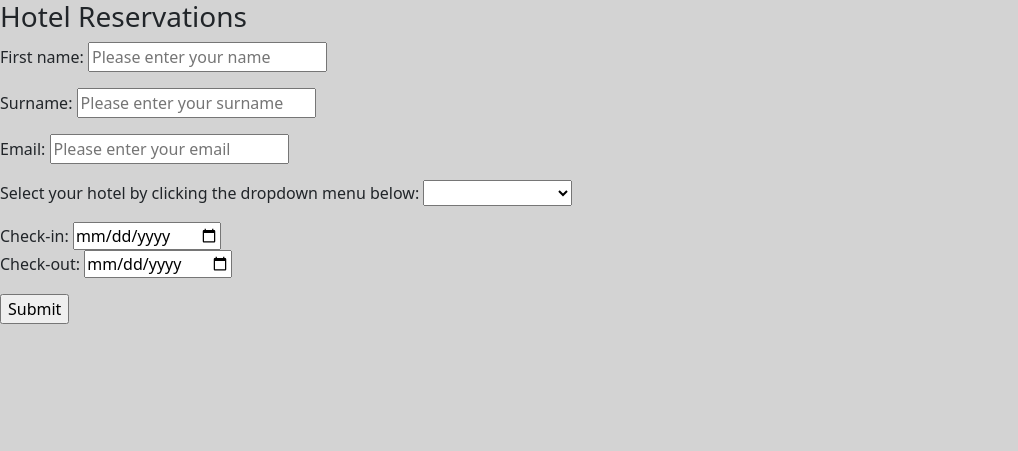
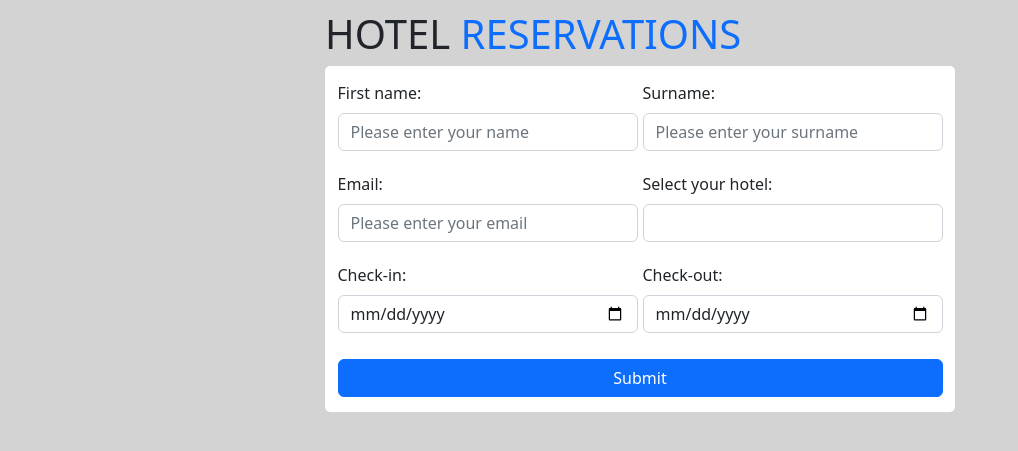
Before and after one commit to arynsampson/old-booking-app, a PHP site: page / in a window 1280 px wide. Shown: the top 451 px of the page, without its empty margins (0-1018 px from the left). Run offline with PHP 8.4, Linux system fonts and the light colour scheme.

Commit message:
added layout classes

```diff
--- a/templates/form.php
+++ b/templates/form.php
@@ -24,32 +24,34 @@
 ?>
 
 
-<div>
+<div class="content-container">
 
-    <h3>Hotel Reservations</h3>
+    <h1>Hotel <span id="heading-colour">Reservations</span></h1>
 
     <form action="<?php echo htmlspecialchars($_SERVER['PHP_SELF']); ?>" method="POST">
+        <div class="form-grid">
+
             <div>
-            <label for="firstname">First name:</label>
-            <input type="text" name="firstname" placeholder="Please enter your name" value="<?php echo htmlspecialchars($_POST['firstname'] ?? ''); ?>">
+                <label for="firstname" class="form-label">First name:</label>
+                <input type="text" class="form-control" name="firstname" placeholder="Please enter your name" value="<?php echo htmlspecialchars($_POST['firstname'] ?? ''); ?>">
                 <p class="error"><?php echo $errors['firstname'] ?? ''; ?></p>
             </div>
 
             <div>
-            <label for="surname">Surname:</label>
-            <input type="text" name="surname" placeholder="Please enter your surname" value="<?php echo htmlspecialchars($_POST['surname'] ?? ''); ?>">
+                <label for="surname" class="form-label">Surname:</label>
+                <input type="text" class="form-control" name="surname" placeholder="Please enter your surname" value="<?php echo htmlspecialchars($_POST['surname'] ?? ''); ?>">
                 <p class="error"><?php echo $errors['surname'] ?? ''; ?></p>
             </div>
 
             <div>
-            <label for="email">Email:</label>
-            <input type="email" name="email" placeholder="Please enter your email" value="<?php echo htmlspecialchars($_POST['email'] ?? ''); ?>">
+                <label for="email" class="form-label">Email:</label>
+                <input type="email" class="form-control" name="email" placeholder="Please enter your email" value="<?php echo htmlspecialchars($_POST['email'] ?? ''); ?>">
                 <p class="error"><?php echo $errors['email'] ?? ''; ?></p>
             </div>
 
             <div>
-            <label for="hotel">Select your hotel by clicking the dropdown menu below:</label>
-            <select name="hotel" id="hotel">
+                <label for="hotel" class="form-label">Select your hotel:</label>
+                <select name="hotel" id="hotel" class="form-control">
                     <option value=""></option>
                     <option value="One&Only">One&amp;Only</option>
                     <option value="The Commodore">The Commodore</option>
@@ -58,16 +60,17 @@
             </div>
 
             <div>
-            <label for="checkInDate">Check-in:</label>
-            <input type="date" name="checkInDate" value="<?php echo htmlspecialchars($_POST['checkInDate'] ?? ''); ?>">
+                <label for="checkInDate" class="form-label">Check-in:</label>
+                <input type="date" class="form-control" name="checkInDate" value="<?php echo htmlspecialchars($_POST['checkInDate'] ?? ''); ?>">
             </div>
 
             <div>
-            <label for="checkOutDate">Check-out:</label>
-            <input type="date" name="checkOutDate" value="<?php echo htmlspecialchars($_POST['checkOutDate'] ?? ''); ?>">
+                <label for="checkOutDate" class="form-label">Check-out:</label>
+                <input type="date" class="form-control" name="checkOutDate" id="checkOutDate" value="<?php echo htmlspecialchars($_POST['checkOutDate'] ?? ''); ?>">
             </div>
                 <p class="error"><?php echo $errors['date'] ?? ''; ?></p>
 
-        <input type="submit" value="Submit" name="submit">
+            <input type="submit" value="Submit" name="submit" class="btn btn-primary">
+        </div>
     </form>
 </div>
```
Lines whose indentation alone changed are shown as unchanged.
